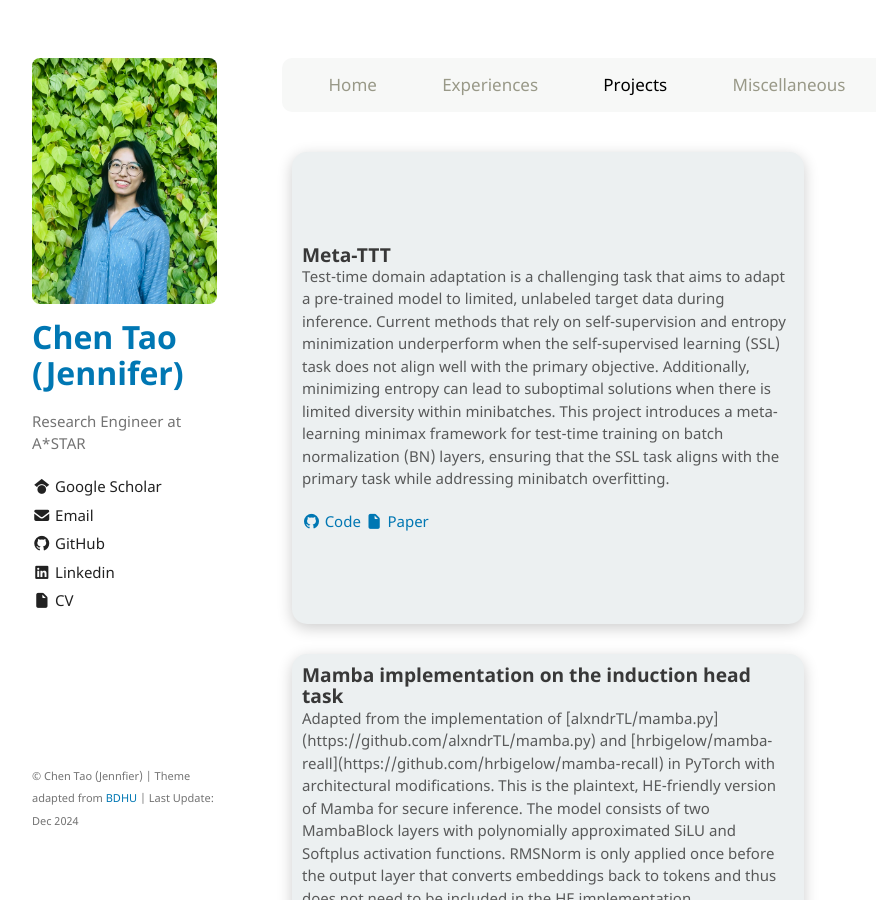
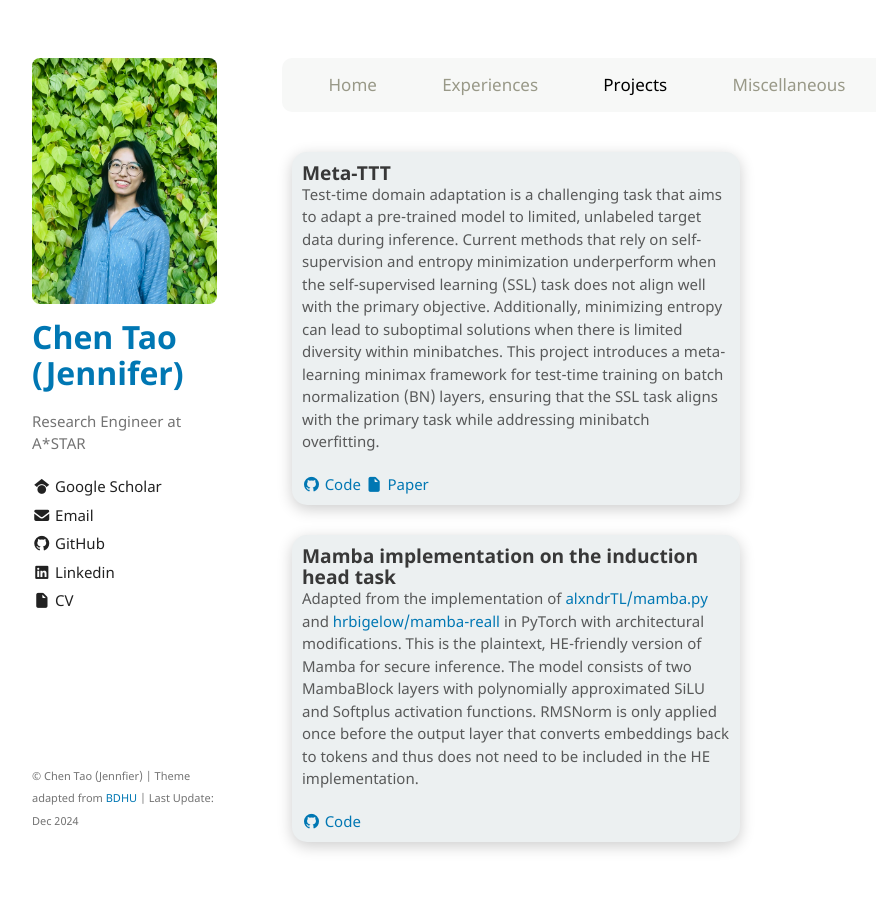
Before and after one commit to TAOC0002/TAOC0002.github.io, a Jekyll site: the page built from projects.md, in a window 1280 px wide and 900 px high. Shown: the whole window, without its empty margins (178-1054 px from the left). Built offline with Jekyll 4.4.1, drawn with Linux system fonts in a browser that asks for light colours; the repository's description, which GitHub fills in, is left out; some of the changed text lies outside the part shown.

Commit message:
Change project layout

```diff
--- a/assets/css/style.scss
+++ b/assets/css/style.scss
@@ -175,9 +175,9 @@ $dot-diameter: 8px;
 
 .grid-container {
   display: grid;
-  grid-template-rows: repeat(1, 1fr);
+  grid-template-rows: repeat(3, 1fr);
   gap: 30px;
-  width: 40vw;
+  width: 35vw;
   height: 90vh;
   padding: 10px;
   margin: 0;
@@ -201,7 +201,7 @@ $dot-diameter: 8px;
   }
 }
 
-.white { background-color: #ECF0F1; color: #333; grid-column: span 1; grid-row: span 1; }
+.white { background-color: #ECF0F1; color: #333; grid-column: span 3; grid-row: span 1; }
 
 .white p {
   color: rgba(51, 51, 51, 0.8);
--- a/projects.md
+++ b/projects.md
@@ -21,11 +21,9 @@ layout: default
     <div class="item white">
       <div class="content">
         <h2>Mamba implementation on the induction head task</h2>
-        <p>Adapted from the implementation of [alxndrTL/mamba.py](https://github.com/alxndrTL/mamba.py) and [hrbigelow/mamba-reall](https://github.com/hrbigelow/mamba-recall) in PyTorch with architectural modifications. This is the plaintext, HE-friendly version of Mamba for secure inference. The model consists of two MambaBlock layers with polynomially approximated SiLU and Softplus activation functions. RMSNorm is only applied once before the output layer that converts embeddings back to tokens and thus does not need to be included in the HE implementation. </p>
+        <p>Adapted from the implementation of <a href="https://github.com/alxndrTL/mamba.py" target="_blank">alxndrTL/mamba.py</a> and <a href="https://github.com/hrbigelow/mamba-recall" target="_blank">hrbigelow/mamba-reall</a> in PyTorch with architectural modifications. This is the plaintext, HE-friendly version of Mamba for secure inference. The model consists of two MambaBlock layers with polynomially approximated SiLU and Softplus activation functions. RMSNorm is only applied once before the output layer that converts embeddings back to tokens and thus does not need to be included in the HE implementation. </p>
         <a href="https://github.com/TAOC0002/mamba_he.git" target="_blank"><i class="fa-brands fa-github"></i>&nbsp;Code</a>
       </div>
     </div>
   </div>
 </div>
-
-* * * -->
```
